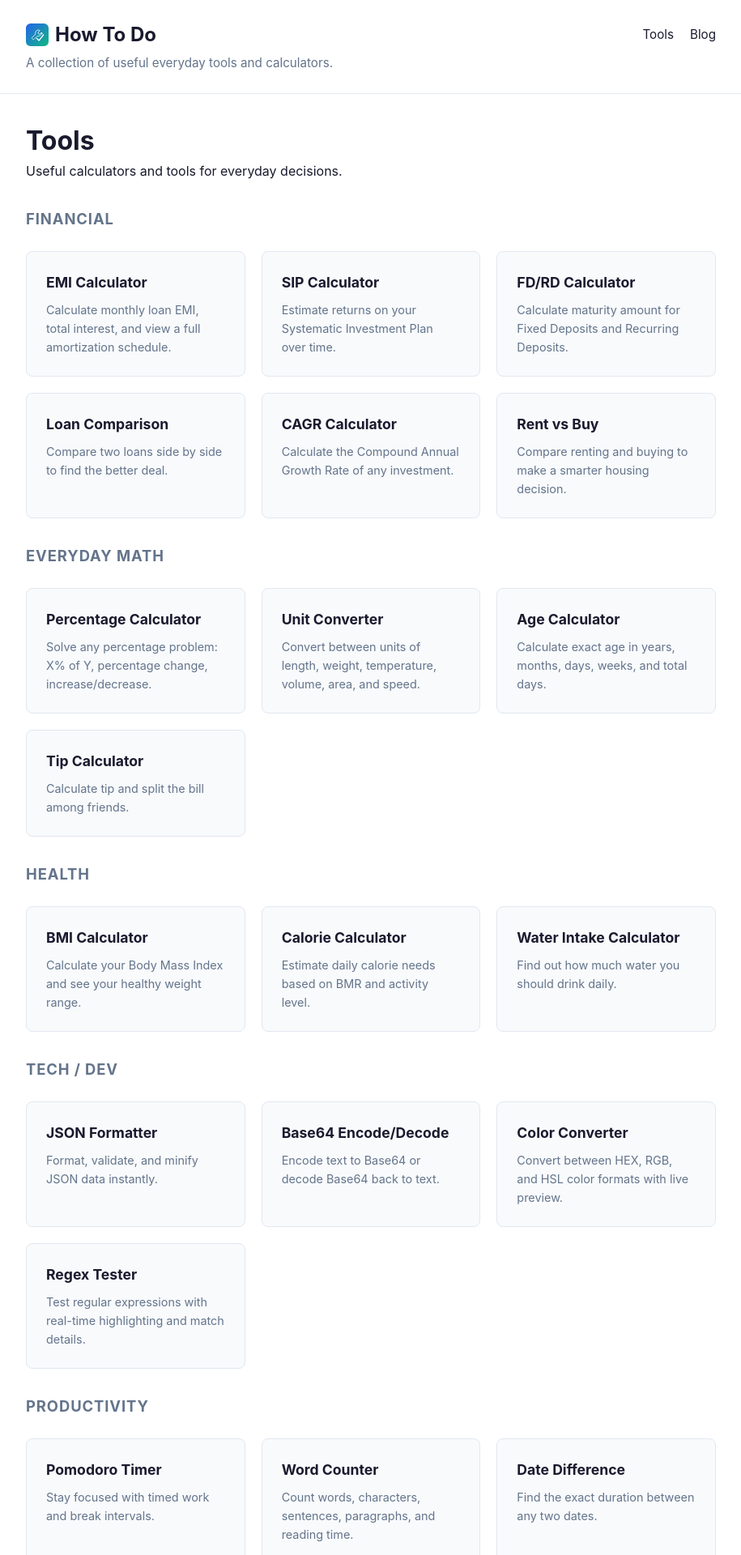
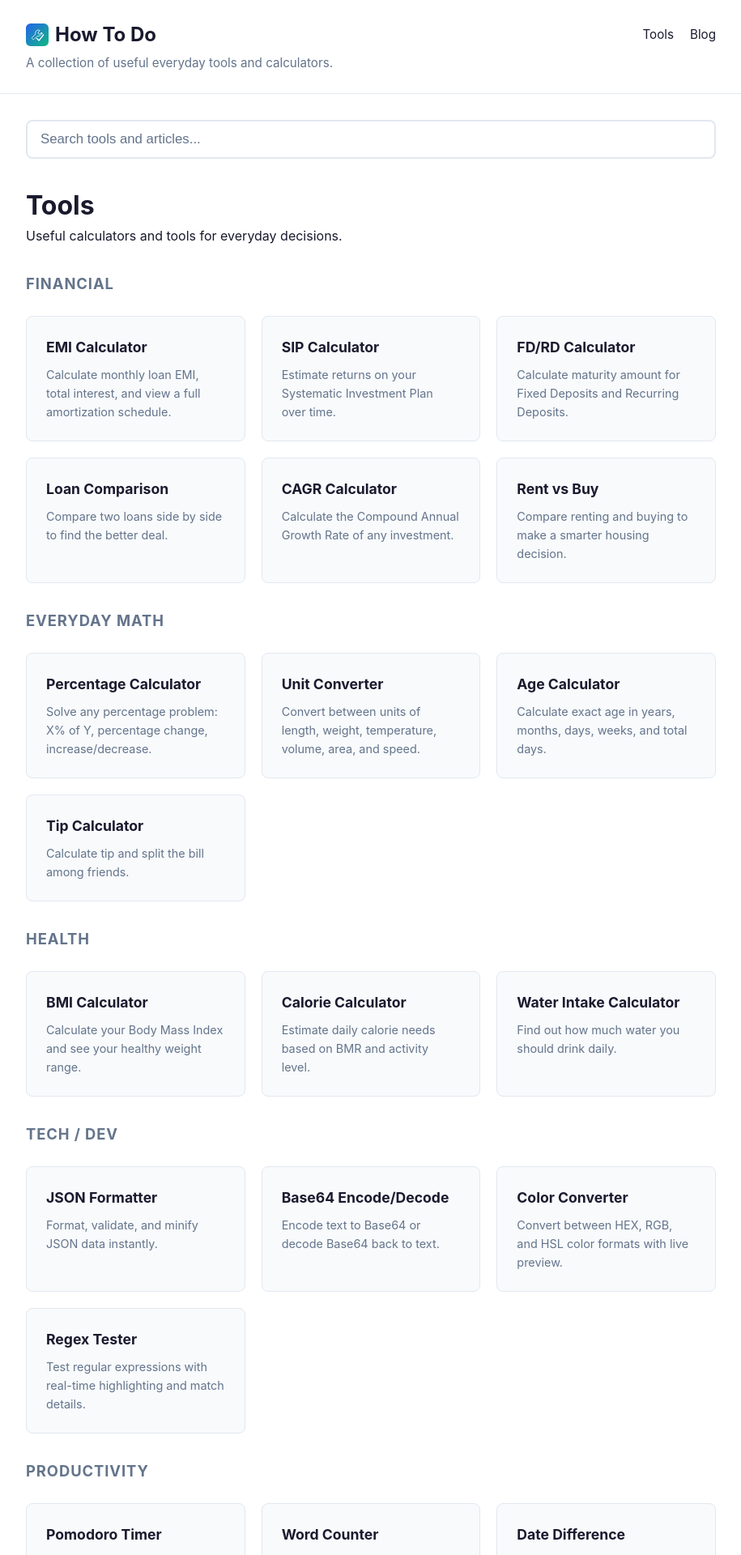
Before and after one commit to chaudhary/how-to-do, a Jekyll site: the page built from index.html, in a window 1280 px wide. Shown: the top 1920 px of the page at 81% size, without its empty margins (182-1097 px from the left). Built offline with Jekyll 4.4.1, drawn with Linux system fonts in a browser that asks for light colours; some of the changed text lies outside the part shown.

Commit message:
Add search, blog listing on homepage, and footer attribution
Homepage now shows both tools and blog posts in card grids with
category headings. Text search filters across all cards in real time.
Footer updated with developer attribution.

Co-Authored-By: Claude Opus 4.6 (1M context) <noreply@anthropic.com>

```diff
--- a/_layouts/default.html
+++ b/_layouts/default.html
@@ -30,7 +30,7 @@
 
   <footer class="site-footer">
     <div class="container">
-      <p>&copy; {{ 'now' | date: '%Y' }} {{ site.title }}</p>
+      <p>&copy; {{ 'now' | date: '%Y' }} {{ site.title }}. Developed and hosted by Amit Chaudhary (chaudharyamitiit2007@gmail.com)</p>
     </div>
   </footer>
 </body>
--- a/_layouts/post.html
+++ b/_layouts/post.html
@@ -50,7 +50,7 @@
 
   <footer class="site-footer">
     <div class="container">
-      <p>&copy; {{ 'now' | date: '%Y' }} {{ site.title }}</p>
+      <p>&copy; {{ 'now' | date: '%Y' }} {{ site.title }}. Developed and hosted by Amit Chaudhary (chaudharyamitiit2007@gmail.com)</p>
     </div>
   </footer>
 </body>
--- a/_layouts/tool.html
+++ b/_layouts/tool.html
@@ -33,7 +33,7 @@
 
   <footer class="site-footer">
     <div class="container">
-      <p>&copy; {{ 'now' | date: '%Y' }} {{ site.title }}</p>
+      <p>&copy; {{ 'now' | date: '%Y' }} {{ site.title }}. Developed and hosted by Amit Chaudhary (chaudharyamitiit2007@gmail.com)</p>
     </div>
   </footer>
 </body>
--- a/assets/css/style.css
+++ b/assets/css/style.css
@@ -72,6 +72,32 @@ body {
 .breadcrumb a {
   color: var(--color-primary);
   text-decoration: none;
+}
+
+/* Search */
+.search-box {
+  margin-bottom: 2rem;
+}
+
+.search-box input {
+  width: 100%;
+  padding: 0.75rem 1rem;
+  font-size: 1.05rem;
+  border: 2px solid var(--color-border);
+  border-radius: var(--radius);
+  background: var(--color-bg);
+  color: var(--color-text);
+  transition: border-color 0.2s, box-shadow 0.2s;
+}
+
+.search-box input:focus {
+  outline: none;
+  border-color: var(--color-primary);
+  box-shadow: 0 0 0 3px rgba(37, 99, 235, 0.15);
+}
+
+.search-box input::placeholder {
+  color: var(--color-muted);
 }
 
 /* Tool cards on home page */
--- a/index.html
+++ b/index.html
@@ -3,109 +3,187 @@ layout: default
 title: Home
 ---
 
+<div class="search-box">
+  <input type="text" id="search" placeholder="Search tools and articles..." oninput="filterAll()">
+</div>
+
+<div id="searchable-content">
+
 <h1>Tools</h1>
 <p>Useful calculators and tools for everyday decisions.</p>
 
-<h2 style="margin-top:2rem;font-size:1.15rem;color:var(--color-muted);text-transform:uppercase;letter-spacing:0.05em;">Financial</h2>
+<h2 class="section-cat" style="margin-top:2rem;font-size:1.15rem;color:var(--color-muted);text-transform:uppercase;letter-spacing:0.05em;">Financial</h2>
 <div class="tools-grid">
-  <a href="{{ '/tools/emi-calculator' | relative_url }}" class="tool-card">
+  <a href="{{ '/tools/emi-calculator' | relative_url }}" class="tool-card" data-search="emi calculator loan monthly payment interest amortization financial">
     <h2>EMI Calculator</h2>
     <p>Calculate monthly loan EMI, total interest, and view a full amortization schedule.</p>
   </a>
-  <a href="{{ '/tools/sip-calculator' | relative_url }}" class="tool-card">
+  <a href="{{ '/tools/sip-calculator' | relative_url }}" class="tool-card" data-search="sip systematic investment plan mutual fund returns financial">
     <h2>SIP Calculator</h2>
     <p>Estimate returns on your Systematic Investment Plan over time.</p>
   </a>
-  <a href="{{ '/tools/fd-rd-calculator' | relative_url }}" class="tool-card">
+  <a href="{{ '/tools/fd-rd-calculator' | relative_url }}" class="tool-card" data-search="fd rd fixed deposit recurring deposit maturity interest financial">
     <h2>FD/RD Calculator</h2>
     <p>Calculate maturity amount for Fixed Deposits and Recurring Deposits.</p>
   </a>
-  <a href="{{ '/tools/loan-comparison' | relative_url }}" class="tool-card">
+  <a href="{{ '/tools/loan-comparison' | relative_url }}" class="tool-card" data-search="loan comparison compare two loans interest rate financial">
     <h2>Loan Comparison</h2>
     <p>Compare two loans side by side to find the better deal.</p>
   </a>
-  <a href="{{ '/tools/cagr-calculator' | relative_url }}" class="tool-card">
+  <a href="{{ '/tools/cagr-calculator' | relative_url }}" class="tool-card" data-search="cagr compound annual growth rate investment returns financial">
     <h2>CAGR Calculator</h2>
     <p>Calculate the Compound Annual Growth Rate of any investment.</p>
   </a>
-  <a href="{{ '/tools/rent-vs-buy' | relative_url }}" class="tool-card">
+  <a href="{{ '/tools/rent-vs-buy' | relative_url }}" class="tool-card" data-search="rent vs buy house property home emi financial">
     <h2>Rent vs Buy</h2>
     <p>Compare renting and buying to make a smarter housing decision.</p>
   </a>
 </div>
 
-<h2 style="margin-top:2rem;font-size:1.15rem;color:var(--color-muted);text-transform:uppercase;letter-spacing:0.05em;">Everyday Math</h2>
+<h2 class="section-cat" style="margin-top:2rem;font-size:1.15rem;color:var(--color-muted);text-transform:uppercase;letter-spacing:0.05em;">Everyday Math</h2>
 <div class="tools-grid">
-  <a href="{{ '/tools/percentage-calculator' | relative_url }}" class="tool-card">
+  <a href="{{ '/tools/percentage-calculator' | relative_url }}" class="tool-card" data-search="percentage calculator percent math discount tax gst">
     <h2>Percentage Calculator</h2>
     <p>Solve any percentage problem: X% of Y, percentage change, increase/decrease.</p>
   </a>
-  <a href="{{ '/tools/unit-converter' | relative_url }}" class="tool-card">
+  <a href="{{ '/tools/unit-converter' | relative_url }}" class="tool-card" data-search="unit converter length weight temperature volume area speed metric imperial">
     <h2>Unit Converter</h2>
     <p>Convert between units of length, weight, temperature, volume, area, and speed.</p>
   </a>
-  <a href="{{ '/tools/age-calculator' | relative_url }}" class="tool-card">
+  <a href="{{ '/tools/age-calculator' | relative_url }}" class="tool-card" data-search="age calculator birthday date years months days">
     <h2>Age Calculator</h2>
     <p>Calculate exact age in years, months, days, weeks, and total days.</p>
   </a>
-  <a href="{{ '/tools/tip-calculator' | relative_url }}" class="tool-card">
+  <a href="{{ '/tools/tip-calculator' | relative_url }}" class="tool-card" data-search="tip calculator bill splitter restaurant split">
     <h2>Tip Calculator</h2>
     <p>Calculate tip and split the bill among friends.</p>
   </a>
 </div>
 
-<h2 style="margin-top:2rem;font-size:1.15rem;color:var(--color-muted);text-transform:uppercase;letter-spacing:0.05em;">Health</h2>
+<h2 class="section-cat" style="margin-top:2rem;font-size:1.15rem;color:var(--color-muted);text-transform:uppercase;letter-spacing:0.05em;">Health</h2>
 <div class="tools-grid">
-  <a href="{{ '/tools/bmi-calculator' | relative_url }}" class="tool-card">
+  <a href="{{ '/tools/bmi-calculator' | relative_url }}" class="tool-card" data-search="bmi body mass index weight height health">
     <h2>BMI Calculator</h2>
     <p>Calculate your Body Mass Index and see your healthy weight range.</p>
   </a>
-  <a href="{{ '/tools/calorie-calculator' | relative_url }}" class="tool-card">
+  <a href="{{ '/tools/calorie-calculator' | relative_url }}" class="tool-card" data-search="calorie calculator tdee bmr diet weight loss gain health">
     <h2>Calorie Calculator</h2>
     <p>Estimate daily calorie needs based on BMR and activity level.</p>
   </a>
-  <a href="{{ '/tools/water-intake-calculator' | relative_url }}" class="tool-card">
+  <a href="{{ '/tools/water-intake-calculator' | relative_url }}" class="tool-card" data-search="water intake hydration drink health">
     <h2>Water Intake Calculator</h2>
     <p>Find out how much water you should drink daily.</p>
   </a>
 </div>
 
-<h2 style="margin-top:2rem;font-size:1.15rem;color:var(--color-muted);text-transform:uppercase;letter-spacing:0.05em;">Tech / Dev</h2>
+<h2 class="section-cat" style="margin-top:2rem;font-size:1.15rem;color:var(--color-muted);text-transform:uppercase;letter-spacing:0.05em;">Tech / Dev</h2>
 <div class="tools-grid">
-  <a href="{{ '/tools/json-formatter' | relative_url }}" class="tool-card">
+  <a href="{{ '/tools/json-formatter' | relative_url }}" class="tool-card" data-search="json formatter validator minify format api developer tech">
     <h2>JSON Formatter</h2>
     <p>Format, validate, and minify JSON data instantly.</p>
   </a>
-  <a href="{{ '/tools/base64-codec' | relative_url }}" class="tool-card">
+  <a href="{{ '/tools/base64-codec' | relative_url }}" class="tool-card" data-search="base64 encode decode encoding text binary developer tech">
     <h2>Base64 Encode/Decode</h2>
     <p>Encode text to Base64 or decode Base64 back to text.</p>
   </a>
-  <a href="{{ '/tools/color-converter' | relative_url }}" class="tool-card">
+  <a href="{{ '/tools/color-converter' | relative_url }}" class="tool-card" data-search="color converter hex rgb hsl css design developer tech">
     <h2>Color Converter</h2>
     <p>Convert between HEX, RGB, and HSL color formats with live preview.</p>
   </a>
-  <a href="{{ '/tools/regex-tester' | relative_url }}" class="tool-card">
+  <a href="{{ '/tools/regex-tester' | relative_url }}" class="tool-card" data-search="regex regular expression tester pattern match developer tech">
     <h2>Regex Tester</h2>
     <p>Test regular expressions with real-time highlighting and match details.</p>
   </a>
 </div>
 
-<h2 style="margin-top:2rem;font-size:1.15rem;color:var(--color-muted);text-transform:uppercase;letter-spacing:0.05em;">Productivity</h2>
+<h2 class="section-cat" style="margin-top:2rem;font-size:1.15rem;color:var(--color-muted);text-transform:uppercase;letter-spacing:0.05em;">Productivity</h2>
 <div class="tools-grid">
-  <a href="{{ '/tools/pomodoro-timer' | relative_url }}" class="tool-card">
+  <a href="{{ '/tools/pomodoro-timer' | relative_url }}" class="tool-card" data-search="pomodoro timer focus work break productivity">
     <h2>Pomodoro Timer</h2>
     <p>Stay focused with timed work and break intervals.</p>
   </a>
-  <a href="{{ '/tools/word-counter' | relative_url }}" class="tool-card">
+  <a href="{{ '/tools/word-counter' | relative_url }}" class="tool-card" data-search="word counter character sentence paragraph reading time text productivity">
     <h2>Word Counter</h2>
     <p>Count words, characters, sentences, paragraphs, and reading time.</p>
   </a>
-  <a href="{{ '/tools/date-difference' | relative_url }}" class="tool-card">
+  <a href="{{ '/tools/date-difference' | relative_url }}" class="tool-card" data-search="date difference duration between two dates days weeks months productivity">
     <h2>Date Difference</h2>
     <p>Find the exact duration between any two dates.</p>
   </a>
-  <a href="{{ '/tools/timezone-converter' | relative_url }}" class="tool-card">
+  <a href="{{ '/tools/timezone-converter' | relative_url }}" class="tool-card" data-search="timezone time zone converter world clock remote productivity">
     <h2>Time Zone Converter</h2>
     <p>Convert time between zones with a live world clock.</p>
   </a>
 </div>
+
+<h1 style="margin-top:3rem;">Blog</h1>
+<p>Guides, explainers, and practical tips.</p>
+
+{% assign categories = "Financial,Everyday Math,Health,Tech / Dev,Productivity,Personal Finance" | split: "," %}
+{% for cat in categories %}
+  {% assign cat_posts = site.posts | where: "category", cat %}
+  {% if cat_posts.size > 0 %}
+  <h2 class="section-cat" style="margin-top:2rem;font-size:1.15rem;color:var(--color-muted);text-transform:uppercase;letter-spacing:0.05em;">{{ cat }}</h2>
+  <div class="tools-grid">
+    {% for post in cat_posts %}
+    <a href="{{ post.url | relative_url }}" class="tool-card" data-search="{{ post.title | downcase }} {{ post.description | downcase }} {{ post.category | downcase }}">
+      <div class="blog-meta" style="font-size:0.75rem;color:var(--color-muted);margin-bottom:0.35rem;">{{ post.date | date: "%B %d, %Y" }} &middot; {{ post.reading_time }} min read</div>
+      <h2>{{ post.title }}</h2>
+      <p>{{ post.description }}</p>
+    </a>
+    {% endfor %}
+  </div>
+  {% endif %}
+{% endfor %}
+
+</div>
+
+<div id="no-results" style="display:none;text-align:center;padding:3rem 0;color:var(--color-muted);">
+  <p style="font-size:1.2rem;font-weight:600;">No results found</p>
+  <p>Try a different search term.</p>
+</div>
+
+<script>
+function filterAll() {
+  var query = document.getElementById('search').value.toLowerCase().trim();
+  var cards = document.querySelectorAll('.tool-card');
+  var categories = document.querySelectorAll('.section-cat');
+  var noResults = document.getElementById('no-results');
+  var visibleCount = 0;
+
+  if (!query) {
+    cards.forEach(function(c) { c.style.display = ''; });
+    categories.forEach(function(c) { c.style.display = ''; });
+    document.querySelectorAll('h1, #searchable-content > p').forEach(function(el) { el.style.display = ''; });
+    noResults.style.display = 'none';
+    return;
+  }
+
+  var words = query.split(/\s+/);
+
+  cards.forEach(function(card) {
+    var text = (card.getAttribute('data-search') || '') + ' ' + card.textContent.toLowerCase();
+    var match = words.every(function(w) { return text.indexOf(w) >= 0; });
+    card.style.display = match ? '' : 'none';
+    if (match) visibleCount++;
+  });
+
+  // Hide category headers if all their cards are hidden
+  categories.forEach(function(cat) {
+    var grid = cat.nextElementSibling;
+    if (!grid || !grid.classList.contains('tools-grid')) return;
+    var hasVisible = Array.from(grid.querySelectorAll('.tool-card')).some(function(c) {
+      return c.style.display !== 'none';
+    });
+    cat.style.display = hasVisible ? '' : 'none';
+    grid.style.display = hasVisible ? '' : 'none';
+  });
+
+  // Hide section headings (h1, p) if no cards visible in that section
+  document.querySelectorAll('#searchable-content > h1, #searchable-content > p').forEach(function(el) {
+    el.style.display = visibleCount > 0 ? '' : 'none';
+  });
+
+  noResults.style.display = visibleCount === 0 ? 'block' : 'none';
+}
+</script>
```
